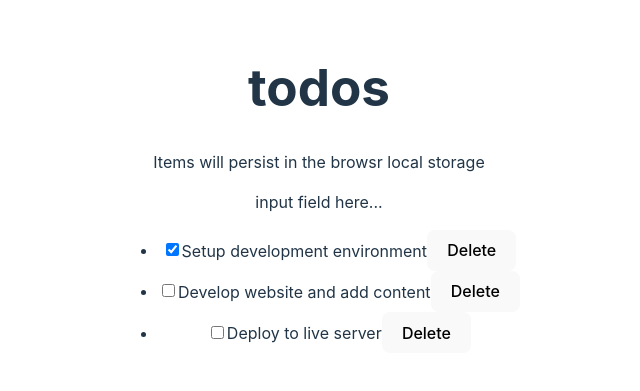
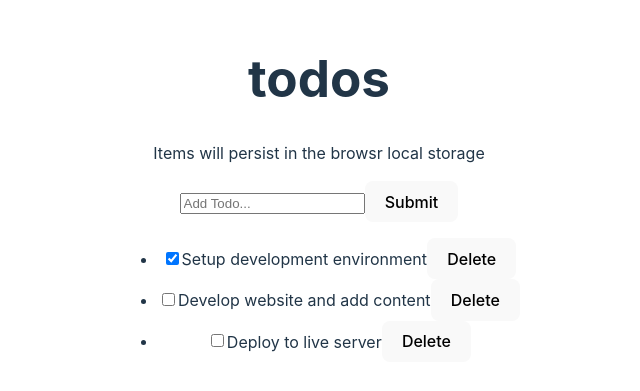
Before and after one commit to biruk-bereka/react-todos-application, a React (Vite) app: page / in a window 1280 px wide. Shown: the part 203-594 px from the top of the page, without its empty margins (321-961 px from the left). Built offline with nearby package versions, Linux system fonts and the light colour scheme.

Commit message:
Implement function to add todos item

```diff
--- a/package.json
+++ b/package.json
@@ -11,7 +11,8 @@
   "dependencies": {
     "prop-types": "^15.8.1",
     "react": "^18.2.0",
-    "react-dom": "^18.2.0"
+    "react-dom": "^18.2.0",
+    "uuid": "^9.0.0"
   },
   "devDependencies": {
     "@babel/core": "^7.21.0",
--- a/src/components/InputTodo.jsx
+++ b/src/components/InputTodo.jsx
@@ -1,5 +1,37 @@
-const InputTodo = () => (
-  <div>input field here...</div>
-);
+import { useState } from 'react';
+import PropTypes from 'prop-types';
+
+const InputTodo = ({ addTodoItem }) => {
+  const [title, setTitle] = useState('');
+  const [message, setMessage] = useState('');
+
+  const handleChange = (e) => {
+    setTitle(e.target.value);
+  };
+  const handleSubmit = (e) => {
+    e.preventDefault();
+    if (title.trim()) {
+      addTodoItem(title);
+      setTitle('');
+      setMessage('');
+    } else {
+      setMessage('Please add item!');
+    }
+  };
+  return (
+    <>
+      <form onSubmit={handleSubmit}>
+        <input type="text" placeholder="Add Todo..." value={title} onChange={handleChange} />
+        <button type="submit">Submit</button>
+      </form>
+      <span>{message}</span>
+    </>
+
+  );
+};
+
+InputTodo.propTypes = {
+  addTodoItem: PropTypes.func.isRequired,
+};
 
 export default InputTodo;
--- a/src/components/TodoItem.jsx
+++ b/src/components/TodoItem.jsx
@@ -11,7 +11,7 @@
 TodoItem.propTypes = {
   todo: PropTypes.shape({
     title: PropTypes.string,
-    id: PropTypes.number,
+    id: PropTypes.string,
     completed: PropTypes.bool,
   }),
   handleChange: PropTypes.func.isRequired,
--- a/src/components/TodosLogic.jsx
+++ b/src/components/TodosLogic.jsx
@@ -1,21 +1,22 @@
 import { useState } from 'react';
+import { v4 as uuidv4 } from 'uuid';
 import InputTodo from './InputTodo';
 import TodosList from './TodosList';
 
 const TodosLogic = () => {
   const [todos, setTodos] = useState([
     {
-      id: 1,
+      id: uuidv4(),
       title: 'Setup development environment',
       completed: true,
     },
     {
-      id: 2,
+      id: uuidv4(),
       title: 'Develop website and add content',
       completed: false,
     },
     {
-      id: 3,
+      id: uuidv4(),
       title: 'Deploy to live server',
       completed: false,
     },
@@ -39,9 +40,18 @@
     ]);
   };
 
+  const addTodoItem = (title) => {
+    const newTodo = {
+      id: uuidv4(),
+      title,
+      completed: false,
+    };
+    setTodos([...todos, newTodo]);
+  };
+
   return (
     <>
-      <InputTodo />
+      <InputTodo addTodoItem={addTodoItem} />
       <TodosList todosProps={todos} handleChange={handleChange} delTodo={delTodo} />
     </>
   );
```
Also changed, not shown: 1 other file (tests, documents, lock files or other folders).
